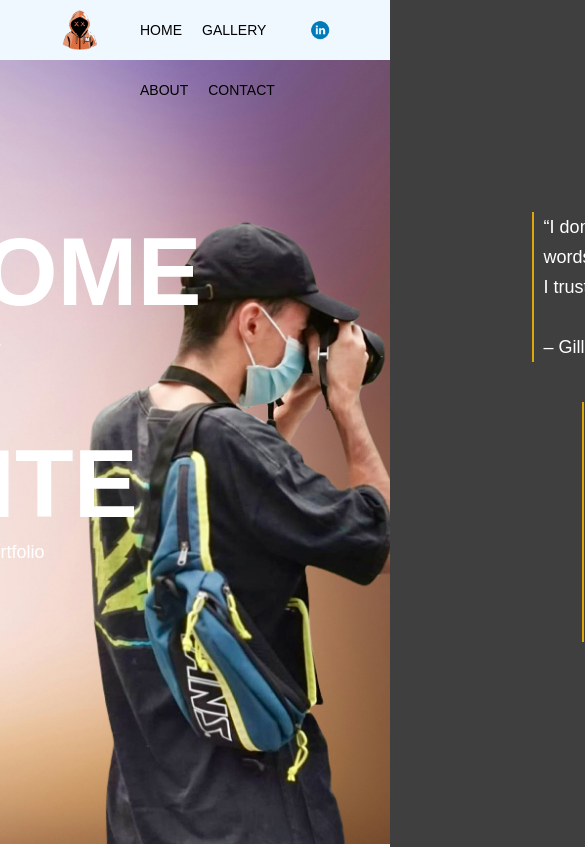
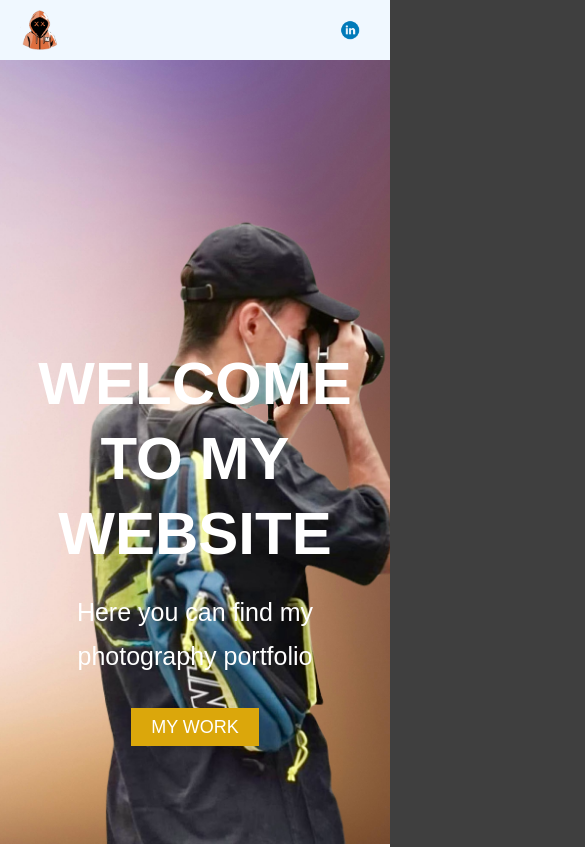
Before and after one commit to miguellopes-dev/projects, a plain HTML site: page website_practise/index.html in a window 390 px wide. Shown: the top 847 px of the page, 585 px wide, since content can reach past the window. Drawn offline with Linux system fonts and the light colour scheme.

Commit message:
chore: update

```diff
--- a/website_practise/css/index.css
+++ b/website_practise/css/index.css
@@ -15,8 +15,9 @@ main{
 }
 
 main .main-intro h1{
-    font-size: 96px;
-    line-height: 106px;
+    font-size: 90px;
+    line-height: 1.1;
+    margin-bottom: 20px;
 }
 
 main p {
@@ -200,3 +201,39 @@ main .main-quotes{
 .htmlcss3{
     width: 95%;
 }
+
+/*MOBILE VERSION*/
+
+@media only screen and (max-width:600px) {
+
+    main{
+        align-items: flex-end;
+    }
+
+    main .main-intro{
+        padding-bottom: 8vh;
+    }
+
+    main .main-intro h1{
+        font-size: 60px;
+        line-height: 1.25;
+        text-align: center;
+    }
+
+    main p {
+        text-align: center;
+        padding: 0 10px;
+        font-size: 25px;
+        line-height: 1.75;
+    }
+
+    main a {
+        margin: 30px auto;
+    }
+
+    main .main-quotes {
+        display: none;
+    }
+
+
+}
--- a/website_practise/css/main.css
+++ b/website_practise/css/main.css
@@ -216,3 +216,23 @@ a{
     clear: both;
     float: right;
 }
+
+/*MOBILE VERSION*/
+
+@media only screen and (max-width:600px) {
+    .wrapper-main{
+        width: 100%;
+    }
+
+    .header-main-logo{
+        padding-left: 20px;
+    }
+
+    .header-main-nav{
+        display: none;
+    }
+
+    .header-main-sm{
+        padding-right: 30px;
+    }
+}
```
